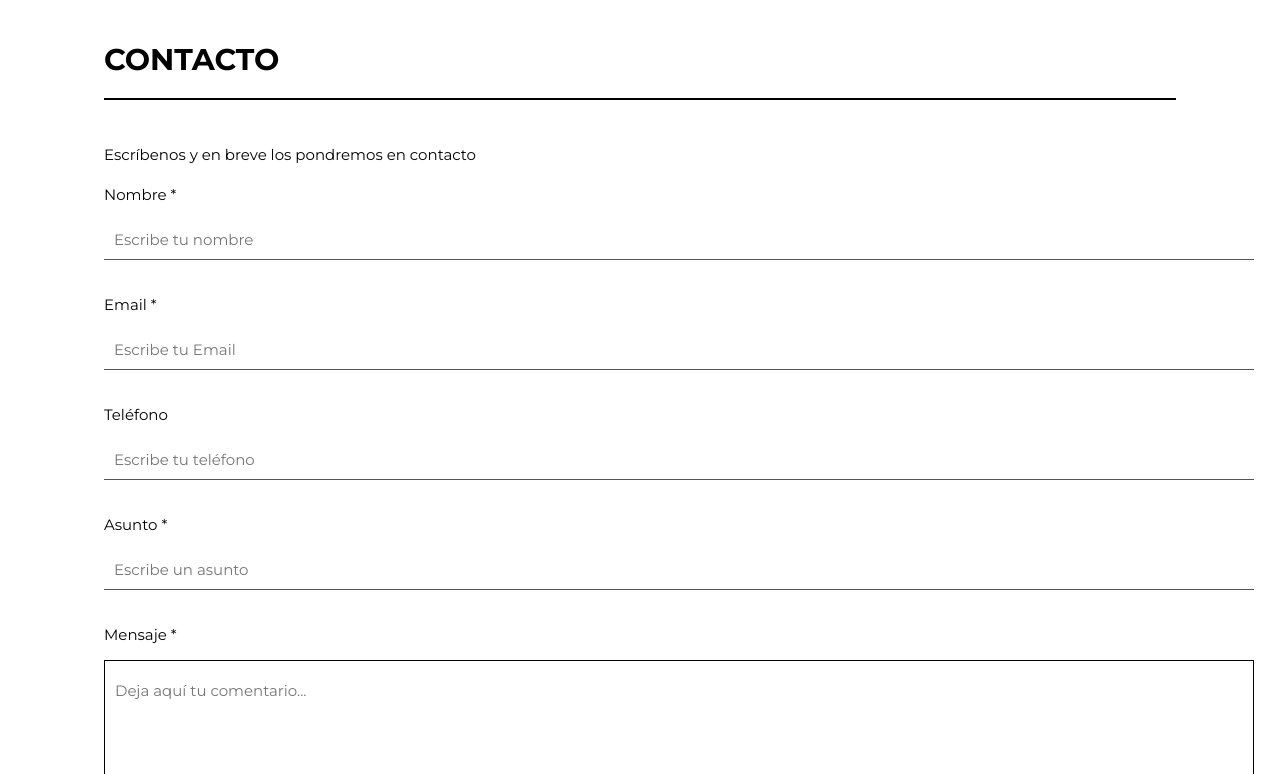
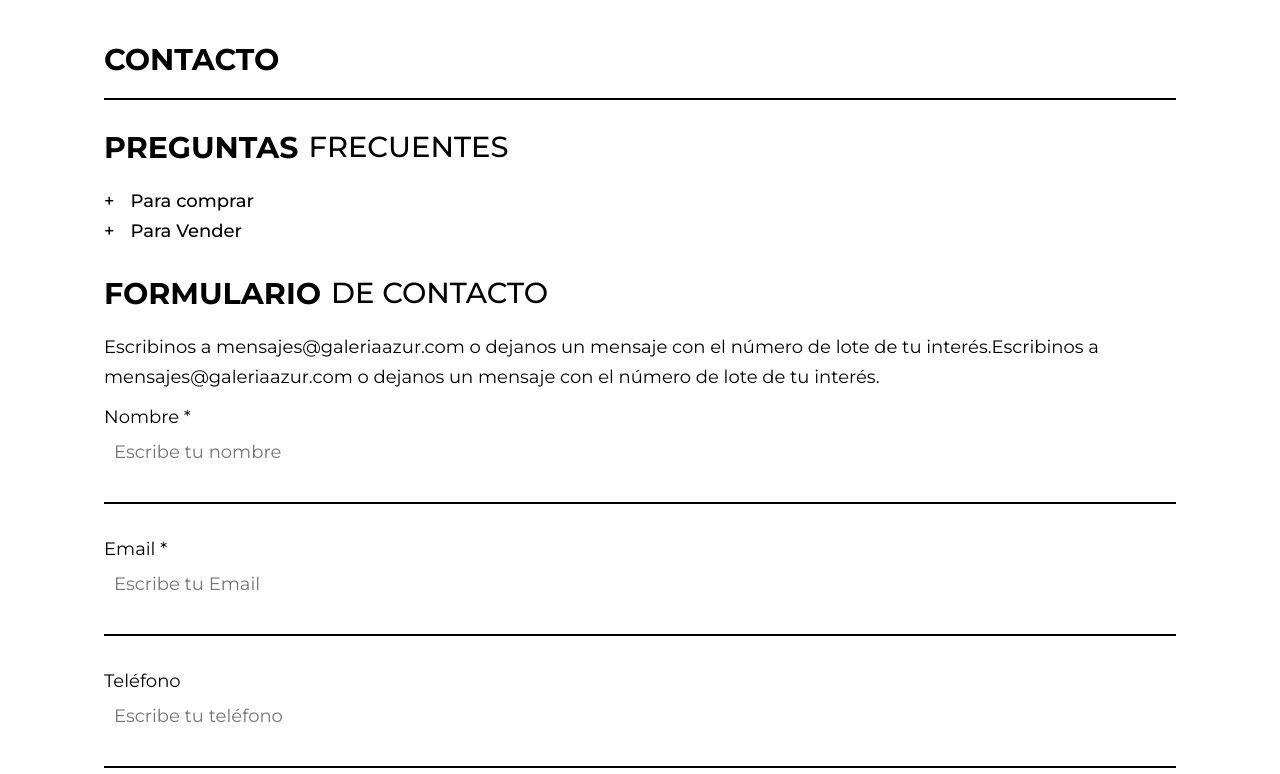
Before and after one commit to gabrielazirpolo/segunda-entrega, a website: page pages/contacto.html in a window 1280 px wide. Shown: the part 178-952 px from the top of the page. Drawn offline with nearby package versions, Linux system fonts and the light colour scheme.

Commit message:
modificacion contacto

```diff
--- a/css/estilos.css
+++ b/css/estilos.css
@@ -376,18 +376,18 @@ main{
     }
 
     .banner img{
-        width: 100%;
+        width: 300px;
         height: 250px;
         object-fit: cover;
         margin-top: -180px;
     }
 
     .subasta__index{
-        font-size: 28px;
+        font-size: 25px;
         text-align: center;
     }
     .subtitulo__index{
-        font-size: 25px;
+        font-size: 28px;
         text-align: center;
     }
 
@@ -664,9 +664,26 @@ main{
 
 /* ----- AQUI INICIA LA PAGINA CONTACTOS ------*/
 
+summary{
+    font-weight: 500;
+    font-size: 18px;
+    cursor: pointer;
+    list-style: none;
+}
 
-.contact_form{
-    width: 90%;
+summary::before{
+    content: "+";
+    padding-right: 1rem;
+}
+
+p{
+    font-size: large;
+
+}
+
+
+
+.contenedor__formulario{
     max-width: 1250px;
     height: auto;
     margin-top: 20px;
@@ -675,23 +692,17 @@ main{
 }
 
 input{
-    width: 1150px;
+    width: 500px;
     height: 40px;
-    border-color: black;
-    border-top: none;
-    border-left: none;
-    border-right: 1px;
-    border-width: 1px;
-    margin-top: 10px;
+    border-style: none;
     padding-left: 10px;
     margin-bottom: 20px;
 }
 
 textarea{
-    width: 1150px;
+    width: 1100px;
     height: 150px;
-    border-style: solid;
-    border-color: black;
+    border-style: none;
     margin-top: 10px;
     padding-left: 10px;
     margin-bottom: 20px;
@@ -705,7 +716,7 @@ label{
 
 
 .enviar{
-    width: 1150px;
+    width: 500px;
     height: 45px;
     padding-left: 5px;
     padding-right: 5px;
@@ -723,8 +734,7 @@ label{
 
 
 .formulario input:focus{
-    outline:0;
-    border: 1px solid black;
+    border-style: none;
 }
 
 .formulario textarea:focus{
--- a/pages/contacto.html
+++ b/pages/contacto.html
@@ -14,7 +14,6 @@
 <body>
 
     <header>
-
         <div class="header__superior">
             <div class="logo">
                 <a href="../index.html"><img src="../imagenes/logo azur.png" alt="Logo Azur"></a>
@@ -55,20 +54,62 @@
 
             <div class="separador"></div>
 
-            <div class="contact_form">
+
+            <section class="preguntasFrecuentes">
+                <div class="subastas__pasadas">
+                    <h2 id="titulos">Preguntas</h2>
+                    <h2 class="subtitulo_sp">Frecuentes</h2>
+                </div>
+
+                <details>
+                    <summary>Para comprar</summary>
+                    <p class="parrafo__preguntas">Dependiendo de la subasta en la cual quiera participar, usted tiene diferentes formas de comprar.
+                    <br> <b>SUBASTA ONLINE</b>
+                    <br>Desde una computadora o un dispositivo móvil, previo registro, usted podrá pujar y comprar directamente desde donde se encuentre y seguir la subasta sin necesidad de contactarse con nosotros.
+                    <br><b>Telefónicamente</b>
+                    <br> En caso que desee pujar por teléfono deberá comunicarse con el departamento de ventas, quien se comunicará con usted al momento que su lote se esté subastando para realizar las pujas en su nombre. Para reservar este servicio deberá solicitarlo al menos 2 horas antes de que comience la subasta.
+                    <br> <b>Oferta bajo sobre</b>
+                    <br>Si su preferencia es que un representante de Galeria Azur compre en su nombre, deberá contactarse al departamento de ventas y comunicarles el o los lotes de su interés. Ellos lo guiaran en el proceso para hacer efectiva su oferta.
+                    <br> <b>EN UNA SUBASTA PRESENCIAL</b>
+                    <br>Asistiendo a la sala el día del remate.
+                    <br>Para realizar una puja estando presente en la sala de subastas, levante su mano hasta que el martillero admita su oferta. Cuando solamente queda un oferente, el martillero bajará el martillo y declarara el lote vendido. Tenga en cuenta lo siguiente: una vez adquirido el lote un cobrador se acercará y le solicitará sus datos de contacto y el 30% del valor de martillo en concepto de seña, esta puede abonarse en efectivo o con un cheque.
+                    <br><b>Telefónicamente</b>
+                    <br>Si desea pujar por teléfono, deberá comunicarse con el departamento de ventas y un asesor le tomará sus datos y la oferta por el lote de su interés. Durante el remate, un representante de Galeria Azur lo llamará desde la sala de subastas y transmitirá sus pujas al martillero. Para que su oferta sea efectiva es necesario reservar este servicio al menos 2 horas antes de que comience la subasta.
+                    <br><b>Oferta bajo sobre</b>
+                    <br>Si no puede asistir a la subasta, ejecutaremos pujas por escrito confidenciales en su nombre. Cuando ejecutamos una oferta, el lote se pujará como si usted estuviese en la sala tratando de superar a los demás postores. En caso que se reciban ofertas idénticas, tendrá preferencia la que se reciba en primer lugar. Deberá enviar su oferta bajo sobre al menos 2 horas antes del comienzo de la subasta. Si es la primera vez que participa, le será solicitado los datos de su tarjeta de crédito como garantía.</p>
+                </details>
+
+                <details>
+                    <summary>Para Vender</summary>
+                    <p class="parrafo__preguntas"> <b>SUBASTA PUBLICA</b>
+                        <br>Las obras se comercializan en remate con un precio de base previamente estipulado. Se exhiben por el plazo de una semana en nuestra sala de exposiciones y se encuentran reproducidas en un catálogo impreso y online. Las ventas se realizan a través de un martillero público y al mejor postor.
+                        <br><b>VENTA PRIVADA</b>
+                        <br>Las obras serán ofrecidas con total privacidad y confidencialidad a nuestros clientes, estas serán vendidas a un valor estipulado previamente con nuestros especialistas.</p>
+                </details>
+            </section>
+
+
+
+
+
+            <div class="contenedor__formulario">
+
+                <div class="subastas__pasadas">
+                    <h2 id="titulos">Formulario</h2>
+                    <h2 class="subtitulo_sp">de Contacto</h2>
+                </div>
 
                 <div class="formulario">
-                    <p>Escríbenos y en breve los pondremos en contacto</p>
-
+                    <p>Escribinos a mensajes@galeriaazur.com o dejanos un mensaje con el número de lote de tu interés.Escribinos a mensajes@galeriaazur.com o dejanos un mensaje con el número de lote de tu interés.</p>
 
                       <form action="submeter-formulario.php" method="post">
-
 
                             <p>
                               <label for="nombre" class="colocar_nombre">Nombre
                                 <span class="obligatorio">*</span>
                               </label>
                                 <input type="text" name="introducir_nombre" id="nombre" required="obligatorio" placeholder="Escribe tu nombre">
+                                <div class="separador"></div>
                             </p>
 
                             <p>
@@ -76,12 +117,14 @@
                                 <span class="obligatorio">*</span>
                               </label>
                                 <input type="email" name="introducir_email" id="email" required="obligatorio" placeholder="Escribe tu Email">
+                                <div class="separador"></div>
                             </p>
 
                             <p>
                               <label for="telefone" class="colocar_telefono">Teléfono
                               </label>
                                 <input type="tel" name="introducir_telefono" id="telefono" placeholder="Escribe tu teléfono">
+                                <div class="separador"></div>
                             </p>
 
                             <p>
@@ -89,22 +132,24 @@
                                 <span class="obligatorio">*</span>
                               </label>
                                 <input type="text" name="introducir_asunto" id="assunto" required="obligatorio" placeholder="Escribe un asunto">
+                                <div class="separador"></div>
                             </p>
 
                             <p>
                               <label for="mensaje" class="colocar_mensaje">Mensaje
                                 <span class="obligatorio">*</span>
                               </label>
-                                                <textarea name="introducir_mensaje" class="texto_mensaje" id="mensaje" required="obligatorio" placeholder="Deja aquí tu comentario..."></textarea>
-                                            </p>
+                                <textarea name="introducir_mensaje" class="texto_mensaje" id="mensaje" required="obligatorio" placeholder="Deja aquí tu comentario..."></textarea>
+                            </p>
 
                             <button class="enviar"><p>Enviar</p></button>
 
                             <p class="aviso">
                               <span class="obligatorio"> * </span>los campos son obligatorios.
                             </p>
+                      </form>
 
-                      </form>
+
                 </div>
               </div>
 
```
